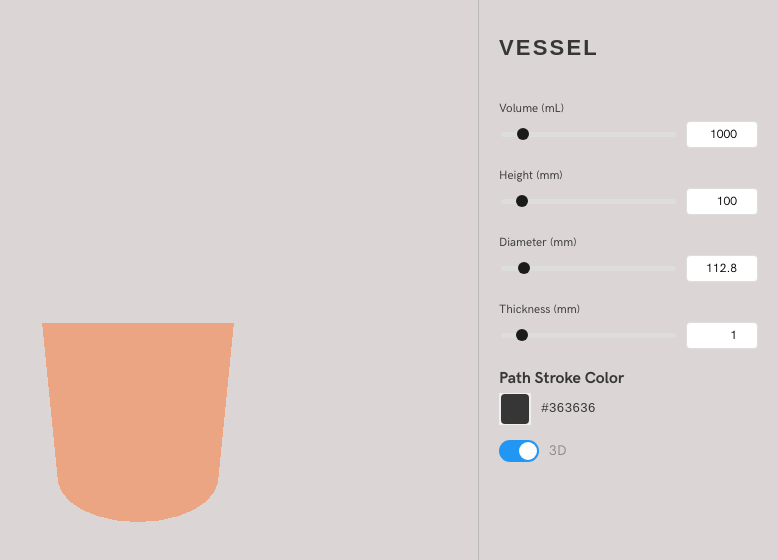
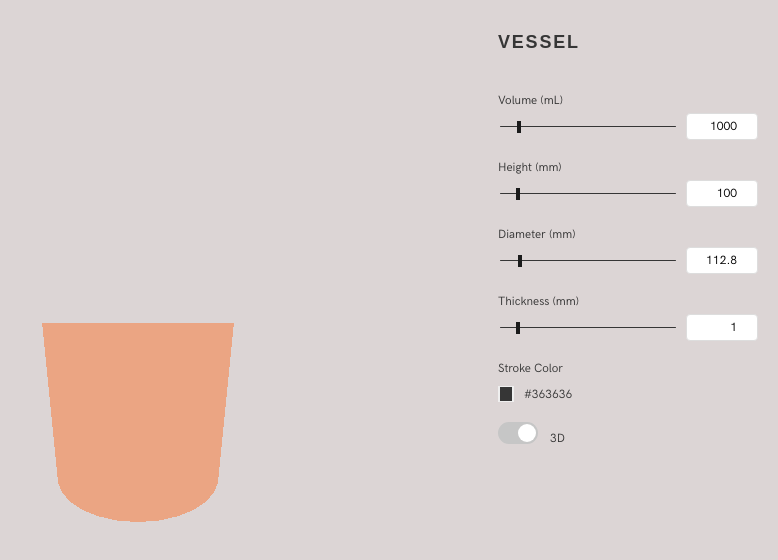
Before and after one commit to DepaOne/Vessel, a React (Create React App) app: page / in a window 1280 px wide. Shown: the top 560 px of the page, without its empty margins (502-1280 px from the left). Built offline with nearby package versions, Linux system fonts and the light colour scheme.

Commit message:
end of day 1

```diff
--- a/src/App.css
+++ b/src/App.css
@@ -29,7 +29,7 @@
   padding: 20px;
   overflow-y: auto;
   box-shadow: 0px 0 0px rgba(0, 0, 0, 0.1);
-  border-left: 0.5px solid #b9b9b9; /* This adds a border all around */
+  border-left: 0px solid #b9b9b9; /* This adds a border all around */
   border-radius: 0px; /* This rounds the corners */
   position: absolute; /* Position the controls absolutely */
   right: 0; /* Align to the right side of the viewport */
@@ -62,8 +62,8 @@
   margin-right: 10px;
   -webkit-appearance: none; /* Remove default appearance */
   width: 100%;
-  height: 5px; /* Slider track height */
-  background: #ddd; /* Slider track color */
+  height: 0.5px; /* Slider track height */
+  background: #363636; /* Slider track color */
   outline: none;
   border-radius: 5px; /* Rounded corners for the track */
 }
@@ -72,11 +72,11 @@
 .slider-with-input input[type="range"]::-webkit-slider-thumb {
   -webkit-appearance: none;
   appearance: none;
-  width: 12px; /* Thumb width */
+  width: 4px; /* Thumb width */
   height: 12px; /* Thumb height */
   background: #1b1b1b; /* Thumb color */
   cursor: pointer;
-  border-radius: 50%; /* Circular thumb */
+  border-radius: 0%; /* Circular thumb */
 }
 
 .slider-with-input input[type="range"]::-moz-range-thumb {
@@ -187,7 +187,7 @@ body, input, button {
 
 .app-header {
   font-family: 'HKGrotesk-Bold', sans-serif;
-  font-size: 22px;
+  font-size: 18px;
   color: #363636;
   text-align: left;
   margin-bottom: 20px;
@@ -199,7 +199,7 @@ body, input, button {
   display: flex;
   align-items: center;
   justify-content: flex-start; /* Aligns content to the left */
-  margin-top: 10px;
+  margin-top: 20px;
 }
 
 .switch {
@@ -207,12 +207,16 @@ body, input, button {
   display: inline-block;
   width: 40px; /* Reduced from typical 60px */
   height: 22px; /* Reduced from typical 34px */
+  border: none !important;
+  outline: none !important;
 }
 
 .switch input {
   opacity: 0;
   width: 0;
   height: 0;
+  border: none !important;
+  outline: none !important;
 }
 
 .slider {
@@ -224,6 +228,8 @@ body, input, button {
   bottom: 0;
   background-color: #ccc;
   transition: .4s;
+  border: none !important;
+  outline: none !important;
 }
 
 .slider:before {
@@ -238,7 +244,7 @@ body, input, button {
 }
 
 input:checked + .slider {
-  background-color: #2196F3;
+  background-color: #c6c6c6;
 }
 
 input:checked + .slider:before {
@@ -254,18 +260,23 @@ input:checked + .slider:before {
 }
 
 .switch-label {
-  margin-left: 10px;
-  font-size: 14px; /* Adjust as needed */
+  margin-left: 12px;
+  font-size: 12px; /* Adjust as needed */
+  color: #363636;
+  font-weight: 400;
+  vertical-align: middle;
 }
 
 .control-group {
-  margin-bottom: 15px;
+  margin-bottom: 20px;
+  margin-top: 20px;
 }
 
 .control-group label {
   display: block;
-  margin-bottom: 5px;
-  font-weight: bold;
+  margin-bottom: 10px;
+  font-weight: 400;
+  font-size: 12px;
   color: #363636;
 }
 
@@ -275,10 +286,10 @@ input:checked + .slider:before {
 }
 
 input[type="color"] {
-  -webkit-appearance: none;
-  border: none;
-  width: 32px;
-  height: 32px;
+  border-color: none;
+  border-width: 0px;
+  width: 16px;
+  height: 16px;
   cursor: pointer;
 }
 
@@ -288,12 +299,13 @@ input[type="color"]::-webkit-color-swatch-wrapper {
 
 input[type="color"]::-webkit-color-swatch {
   border: none;
-  border-radius: 4px;
+  border-radius: 0px;
 }
 
 .color-value {
   margin-left: 10px;
-  font-family: monospace;
+  font-weight: 100;
+  font-size: 12px;
   color: #363636;
 }
 
@@ -301,3 +313,7 @@ input[type="color"]::-webkit-color-swatch {
 .svg-container svg {
   stroke: var(--svg-stroke-color, #363636);
 }
+
+.switch input:focus {
+  outline: none;
+}
--- a/src/App.js
+++ b/src/App.js
@@ -60,7 +60,7 @@ function App() {
                 height={height}
                 diameter={diameter}
                 strokeWidth={thickness}
-                strokeColor={strokeColor}
+                strokeColor={strokeColor}  // Add this line
               />
             </div>
           ) : (
@@ -109,19 +109,21 @@ function App() {
             value={thickness}
             onChange={setThickness}
           />
+
+
+
           <div className="control-group">
-            <label htmlFor="pathStrokeColor">Path Stroke Color</label>
+            <label htmlFor="strokeColor">Stroke Color</label>
             <div className="color-picker-wrapper">
               <input
                 type="color"
-                id="pathStrokeColor"
-                value={pathStrokeColor}
-                onChange={handleColorChange}
+                id="strokeColor"
+                value={strokeColor}
+                onChange={(e) => setStrokeColor(e.target.value)}
               />
-              <span className="color-value">{pathStrokeColor}</span>
+              <span className="color-value">{strokeColor}</span>
             </div>
-          </div>
-          <div className="switch-wrapper">
+            <div className="switch-wrapper">
             <label className="switch">
               <input
                 type="checkbox"
@@ -132,6 +134,7 @@ function App() {
             </label>
             <span className="switch-label">{activeView === '3D' ? '3D' : '2D'}</span>
           </div>
+          </div>
         </div>
       </div>
     </div>
--- a/src/components/ContainerSVG.js
+++ b/src/components/ContainerSVG.js
@@ -1,6 +1,6 @@
 import React from 'react';
 
-function ContainerSVG({ height, diameter, strokeWidth }) {
+function ContainerSVG({ height, diameter, strokeWidth, strokeColor }) {
   const maxDimension = Math.max(height, diameter);
   const scale = 250 / maxDimension;
   const x = (300 - diameter * scale) / 2;
@@ -18,7 +18,7 @@ function ContainerSVG({ height, diameter, strokeWidth }) {
       <path
         d={d}
         fill="none"
-        stroke="#363636"
+        stroke={strokeColor}  // This is the only change
         strokeWidth={strokeWidth * scale}
       />
     </svg>
```
